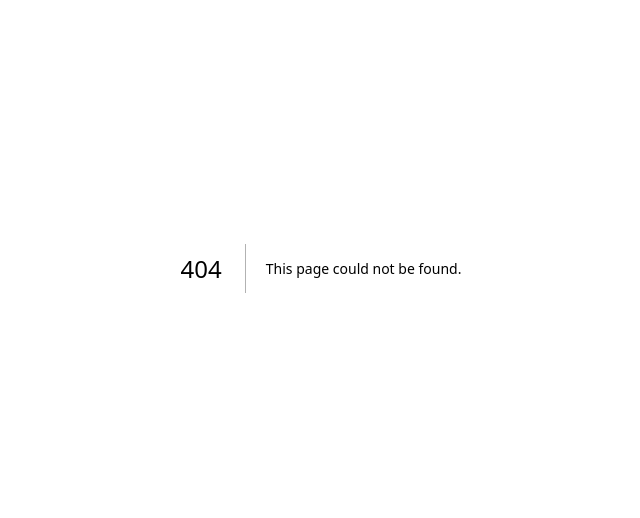
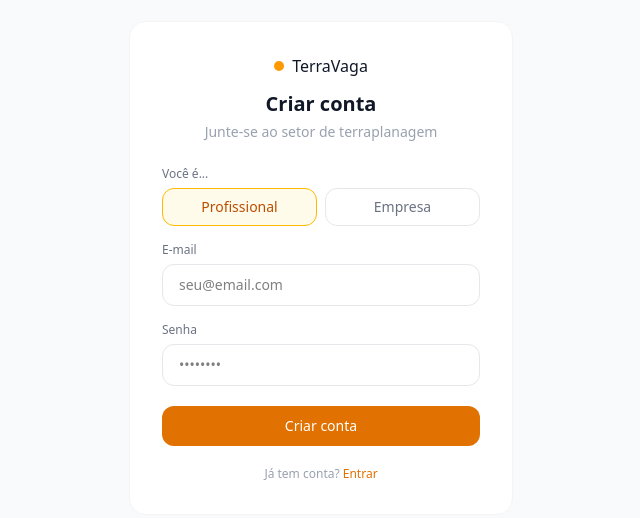
Before and after one commit to Luanecarol/terravaga, a Next.js app: page /auth/cadastro in a window 1280 px wide. Before the commit this address had no page. Shown: the part 132-650 px from the top of the page, without its empty margins (319-959 px from the left). Built offline with nearby package versions, Linux system fonts and the light colour scheme; no server answers.

Commit message:
feat: autenticação completa com cadastro e login

```diff
--- /dev/null
+++ b/app/auth/cadastro/page.tsx
@@ -0,0 +1,27 @@
+import CadastroForm from "@/components/CadastroForm";
+
+export default function Cadastro() {
+  return (
+    <main className="min-h-screen bg-gray-50 flex items-center justify-center px-4">
+      <div className="bg-white rounded-2xl p-8 border border-gray-100 w-full max-w-sm">
+        <div className="text-center mb-6">
+          <span className="flex items-center justify-center gap-2 text-base font-medium text-gray-900 mb-1">
+            <span className="w-2.5 h-2.5 rounded-full bg-amber-500 inline-block"></span>
+            TerraVaga
+          </span>
+          <h1 className="text-xl font-semibold text-gray-900 mt-3">Criar conta</h1>
+          <p className="text-sm text-gray-400 mt-1">Junte-se ao setor de terraplanagem</p>
+        </div>
+
+        <CadastroForm />
+
+        <p className="text-center text-xs text-gray-400 mt-5">
+          Já tem conta?{" "}
+          <a href="/auth/login" className="text-amber-600 hover:underline">
+            Entrar
+          </a>
+        </p>
+      </div>
+    </main>
+  );
+}
--- /dev/null
+++ b/app/auth/login/page.tsx
@@ -0,0 +1,27 @@
+import LoginForm from "@/components/LoginForm";
+
+export default function Login() {
+  return (
+    <main className="min-h-screen bg-gray-50 flex items-center justify-center px-4">
+      <div className="bg-white rounded-2xl p-8 border border-gray-100 w-full max-w-sm">
+        <div className="text-center mb-6">
+          <span className="flex items-center justify-center gap-2 text-base font-medium text-gray-900 mb-1">
+            <span className="w-2.5 h-2.5 rounded-full bg-amber-500 inline-block"></span>
+            TerraVaga
+          </span>
+          <h1 className="text-xl font-semibold text-gray-900 mt-3">Entrar na conta</h1>
+          <p className="text-sm text-gray-400 mt-1">Acesse vagas exclusivas do setor</p>
+        </div>
+
+        <LoginForm />
+
+        <p className="text-center text-xs text-gray-400 mt-5">
+          Não tem conta?{" "}
+          <a href="/auth/cadastro" className="text-amber-600 hover:underline">
+            Cadastre-se
+          </a>
+        </p>
+      </div>
+    </main>
+  );
+}
--- /dev/null
+++ b/app/dashboard/page.tsx
@@ -0,0 +1,7 @@
+export default function Dashboard() {
+  return (
+    <main className="min-h-screen bg-gray-50 flex items-center justify-center">
+      <p className="text-gray-400 text-sm">Dashboard em construção 🚧</p>
+    </main>
+  );
+}
--- a/app/layout.tsx
+++ b/app/layout.tsx
@@ -12,10 +12,11 @@
   subsets: ["latin"],
 });
 
-export const metadata: Metadata = {
-  title: "Create Next App",
-  description: "Generated by create next app",
-};
+export const metadata = {
+  title: "TerraVaga — Vagas de emprego em terraplanagem",
+  description: "Encontre vagas de operador de motoniveladora, topógrafo, supervisor de terraplanagem e mais. A primeira plataforma de vagas para o setor de movimento de terra.",
+  keywords: "vagas terraplanagem, emprego operador motoniveladora, vagas topografia, terraplanagem SP GO MG",
+}
 
 export default function RootLayout({
   children,
--- /dev/null
+++ b/app/perfil/perfil.tsx
@@ -0,0 +1,7 @@
+export default function Perfil() {
+  return (
+    <main className="min-h-screen bg-gray-50 flex items-center justify-center">
+      <p className="text-gray-400 text-sm">Perfil do profissional em construção 🚧</p>
+    </main>
+  );
+}
--- /dev/null
+++ b/components/CadastroForm.tsx
@@ -0,0 +1,113 @@
+"use client";
+
+import { useState } from "react";
+import { supabase } from "@/lib/supabase";
+import { useRouter } from "next/navigation";
+
+export default function CadastroForm() {
+  const [email, setEmail] = useState("");
+  const [senha, setSenha] = useState("");
+  const [tipo, setTipo] = useState("profissional");
+  const [erro, setErro] = useState("");
+  const [sucesso, setSucesso] = useState(false);
+  const [carregando, setCarregando] = useState(false);
+  const router = useRouter();
+
+  async function handleCadastro(e: React.FormEvent) {
+    e.preventDefault();
+    setCarregando(true);
+    setErro("");
+
+    const { error } = await supabase.auth.signUp({
+      email,
+      password: senha,
+      options: {
+        data: { tipo }
+      }
+    });
+
+    if (error) {
+      setErro("Erro ao criar conta. Tente novamente.");
+      setCarregando(false);
+      return;
+    }
+
+    setSucesso(true);
+    setCarregando(false);
+  }
+
+  if (sucesso) {
+    return (
+      <div className="text-center py-4">
+        <p className="text-sm text-gray-700 font-medium">Conta criada!</p>
+        <p className="text-xs text-gray-400 mt-1">
+          Verifique seu email para confirmar o cadastro.
+        </p>
+        <button
+          onClick={() => router.push("/auth/login")}
+          className="mt-4 text-sm text-amber-600 hover:underline"
+        >
+          Ir para o login
+        </button>
+      </div>
+    );
+  }
+
+  return (
+    <form onSubmit={handleCadastro} className="flex flex-col gap-4">
+      <div>
+        <label className="text-xs text-gray-500 block mb-1.5">Você é...</label>
+        <div className="flex gap-2">
+          {["profissional", "empresa"].map((op) => (
+            <button
+              key={op}
+              type="button"
+              onClick={() => setTipo(op)}
+              className={`flex-1 py-2 text-sm rounded-xl border transition-colors capitalize ${
+                tipo === op
+                  ? "border-amber-400 bg-amber-50 text-amber-700 font-medium"
+                  : "border-gray-200 text-gray-500"
+              }`}
+            >
+              {op === "profissional" ? "Profissional" : "Empresa"}
+            </button>
+          ))}
+        </div>
+      </div>
+
+      <div>
+        <label className="text-xs text-gray-500 block mb-1.5">E-mail</label>
+        <input
+          type="email"
+          placeholder="seu@email.com"
+          value={email}
+          onChange={(e) => setEmail(e.target.value)}
+          className="w-full border border-gray-200 rounded-xl px-4 py-2.5 text-sm focus:outline-none focus:border-amber-400"
+          required
+        />
+      </div>
+
+      <div>
+        <label className="text-xs text-gray-500 block mb-1.5">Senha</label>
+        <input
+          type="password"
+          placeholder="••••••••"
+          value={senha}
+          onChange={(e) => setSenha(e.target.value)}
+          className="w-full border border-gray-200 rounded-xl px-4 py-2.5 text-sm focus:outline-none focus:border-amber-400"
+          required
+        />
+      </div>
+
+      {erro && <p className="text-xs text-red-500">{erro}</p>}
+
+      <button
+        type="submit"
+        disabled={carregando}
+        className="bg-amber-600 text-white text-sm font-medium py-2.5 rounded-xl hover:bg-amber-700 transition-colors mt-1 disabled:opacity-60"
+      >
+        {carregando ? "Criando conta..." : "Criar conta"}
+      </button>
+    </form>
+  );
+}
--- /dev/null
+++ b/components/LoginForm.tsx
@@ -0,0 +1,70 @@
+"use client";
+
+import { useState } from "react";
+import { supabase } from "@/lib/supabase";
+import { useRouter } from "next/navigation";
+
+export default function LoginForm() {
+  const [email, setEmail] = useState("");
+  const [senha, setSenha] = useState("");
+  const [erro, setErro] = useState("");
+  const [carregando, setCarregando] = useState(false);
+  const router = useRouter();
+
+  async function handleLogin(e: React.FormEvent) {
+    e.preventDefault();
+    setCarregando(true);
+    setErro("");
+
+    const { error } = await supabase.auth.signInWithPassword({
+      email,
+      password: senha,
+    });
+
+    if (error) {
+      setErro("Email ou senha incorretos.");
+      setCarregando(false);
+      return;
+    }
+
+    router.push("/dashboard");
+  }
+
+  return (
+    <form onSubmit={handleLogin} className="flex flex-col gap-4">
+      <div>
+        <label className="text-xs text-gray-500 block mb-1.5">E-mail</label>
+        <input
+          type="email"
+          placeholder="seu@email.com"
+          value={email}
+          onChange={(e) => setEmail(e.target.value)}
+          className="w-full border border-gray-200 rounded-xl px-4 py-2.5 text-sm focus:outline-none focus:border-amber-400"
+          required
+        />
+      </div>
+
+      <div>
+        <label className="text-xs text-gray-500 block mb-1.5">Senha</label>
+        <input
+          type="password"
+          placeholder="••••••••"
+          value={senha}
+          onChange={(e) => setSenha(e.target.value)}
+          className="w-full border border-gray-200 rounded-xl px-4 py-2.5 text-sm focus:outline-none focus:border-amber-400"
+          required
+        />
+      </div>
+
+      {erro && <p className="text-xs text-red-500">{erro}</p>}
+
+      <button
+        type="submit"
+        disabled={carregando}
+        className="bg-amber-600 text-white text-sm font-medium py-2.5 rounded-xl hover:bg-amber-700 transition-colors mt-1 disabled:opacity-60"
+      >
+        {carregando ? "Entrando..." : "Entrar"}
+      </button>
+    </form>
+  );
+}
--- /dev/null
+++ b/lib/supabase-server.ts
@@ -0,0 +1,25 @@
+import { createServerClient } from '@supabase/ssr'
+import { cookies } from 'next/headers'
+
+export async function createClient() {
+  const cookieStore = await cookies()
+
+  return createServerClient(
+    process.env.NEXT_PUBLIC_SUPABASE_URL!,
+    process.env.NEXT_PUBLIC_SUPABASE_PUBLISHABLE_KEY!,
+    {
+      cookies: {
+        getAll() {
+          return cookieStore.getAll()
+        },
+        setAll(cookiesToSet) {
+          try {
+            cookiesToSet.forEach(({ name, value, options }) =>
+              cookieStore.set(name, value, options)
+            )
+          } catch {}
+        },
+      },
+    }
+  )
+}
--- a/package.json
+++ b/package.json
@@ -9,6 +9,7 @@
     "lint": "eslint"
   },
   "dependencies": {
+    "@supabase/ssr": "^0.12.7",
     "@supabase/supabase-js": "^2.112.0",
     "next": "16.2.7",
     "react": "19.2.4",
```
Also changed, not shown: 1 other file (tests, documents, lock files or other folders).
